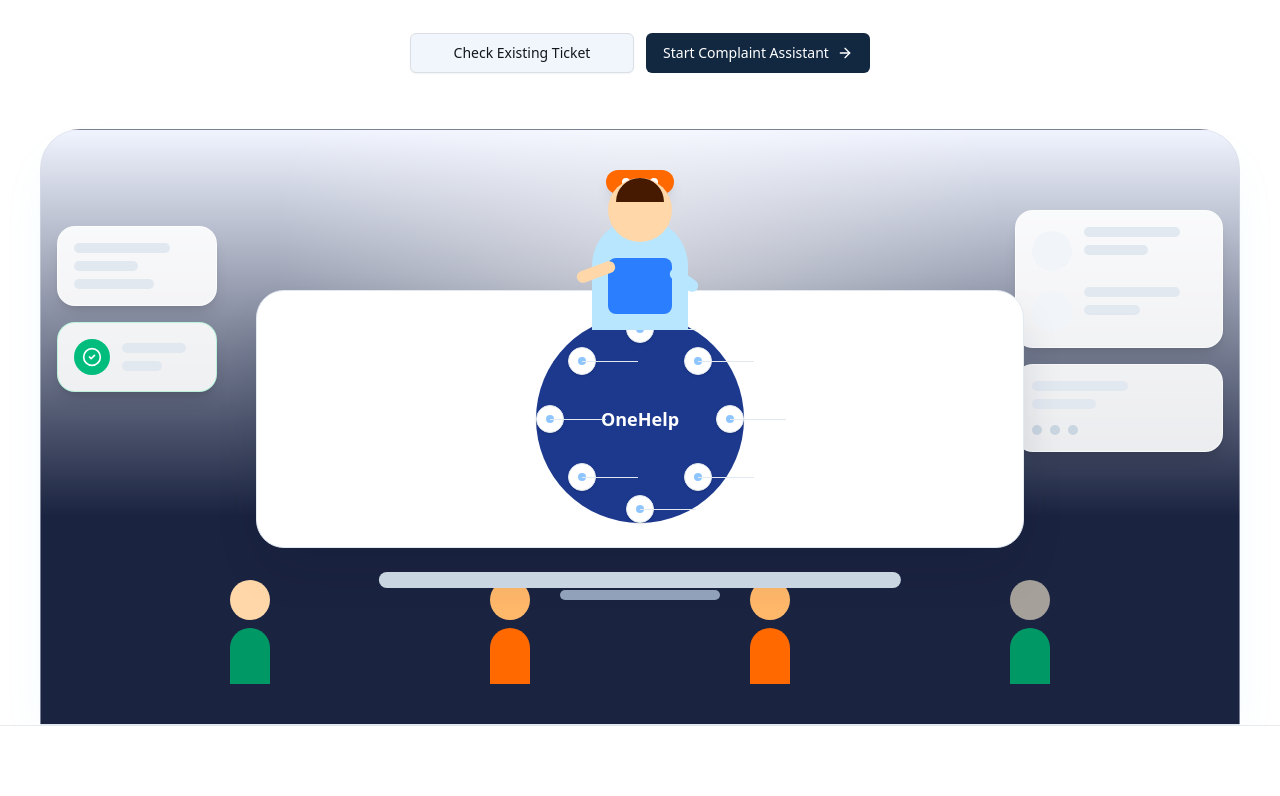
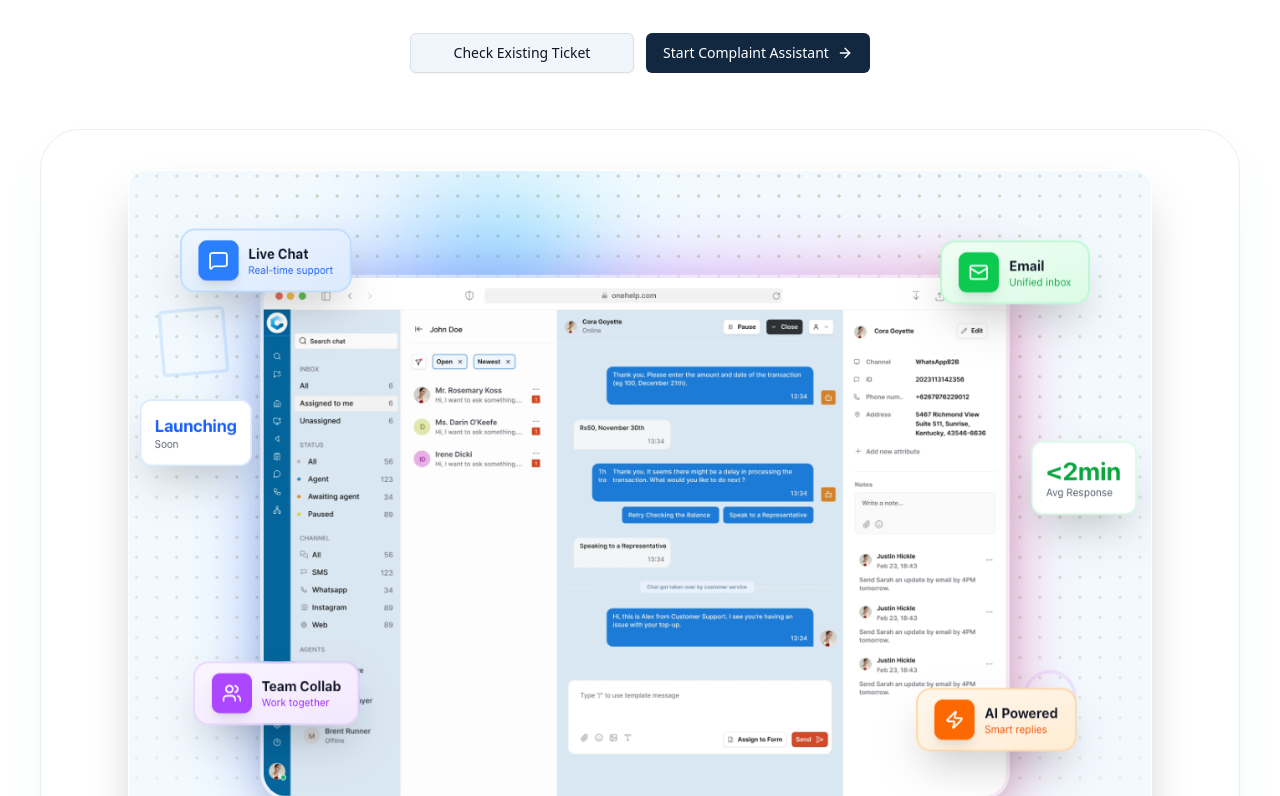
Before and after one commit to Hamdhan7/resolve, a Next.js app: page / in a window 1280 px wide. Shown: the part 364-1160 px from the top of the page. Built offline with nearby package versions, Linux system fonts and the light colour scheme.

Commit message:
fix: hero section background changed

```diff
--- a/app/page.tsx
+++ b/app/page.tsx
@@ -125,113 +125,16 @@
             </div>
           </div>
 
-          <div className="mt-14 overflow-hidden rounded-t-[2.5rem] border border-border/50 bg-[linear-gradient(180deg,#f0f4ff_0%,#1a2340_65%)] shadow-2xl shadow-primary/10 dark:border-white/10">
-            <div className="relative min-h-115 px-4 pt-10 sm:px-8 lg:px-12">
-              <div className="pointer-events-none absolute inset-x-0 top-0 h-56 bg-[radial-gradient(circle_at_center,rgba(255,255,255,0.45),transparent_60%)]" />
+          <div className="mt-14 overflow-hidden rounded-t-[2.5rem] border border-border/50 shadow-2xl shadow-primary/10 dark:border-white/10">
+            <div className="relative px-4 pt-10 pb-8 sm:px-8 lg:px-12 flex justify-center">
+              <div className="pointer-events-none absolute inset-x-0 top-0 h-56" />
 
-              <div className="absolute left-4 top-24 hidden w-40 space-y-4 xl:block">
-                <div className="rounded-2xl border border-white/60 bg-white/90 p-4 shadow-lg">
-                  <div className="space-y-2">
-                    <div className="h-2.5 w-24 rounded-full bg-slate-200" />
-                    <div className="h-2.5 w-16 rounded-full bg-slate-200" />
-                    <div className="h-2.5 w-20 rounded-full bg-slate-200" />
-                  </div>
-                </div>
-                <div className="flex items-center gap-3 rounded-2xl border border-emerald-200/70 bg-white/90 p-4 shadow-lg">
-                  <CheckCircle2 className="size-9 rounded-full bg-emerald-500 p-2 text-white" />
-                  <div className="space-y-2">
-                    <div className="h-2.5 w-16 rounded-full bg-slate-200" />
-                    <div className="h-2.5 w-10 rounded-full bg-slate-200" />
-                  </div>
-                </div>
-              </div>
-
-              <div className="absolute right-4 top-20 hidden w-52 space-y-4 xl:block">
-                <div className="rounded-2xl border border-white/60 bg-white/90 p-4 shadow-lg">
-                  <div className="space-y-4">
-                    <div className="flex items-start gap-3">
-                      <div className="mt-1 size-10 rounded-full bg-slate-100" />
-                      <div className="flex-1 space-y-2">
-                        <div className="h-2.5 w-24 rounded-full bg-slate-200" />
-                        <div className="h-2.5 w-16 rounded-full bg-slate-200" />
-                      </div>
-                    </div>
-                    <div className="flex items-start gap-3">
-                      <div className="mt-1 size-10 rounded-full bg-slate-100" />
-                      <div className="flex-1 space-y-2">
-                        <div className="h-2.5 w-24 rounded-full bg-slate-200" />
-                        <div className="h-2.5 w-14 rounded-full bg-slate-200" />
-                      </div>
-                    </div>
-                  </div>
-                </div>
-
-                <div className="rounded-2xl border border-white/60 bg-white/90 p-4 shadow-lg">
-                  <div className="space-y-2">
-                    <div className="h-2.5 w-24 rounded-full bg-slate-200" />
-                    <div className="h-2.5 w-16 rounded-full bg-slate-200" />
-                  </div>
-                  <div className="mt-4 flex gap-2">
-                    <div className="size-2.5 rounded-full bg-slate-300" />
-                    <div className="size-2.5 rounded-full bg-slate-300" />
-                    <div className="size-2.5 rounded-full bg-slate-300" />
-                  </div>
-                </div>
-              </div>
-
-              <div className="relative z-10 mx-auto flex max-w-5xl flex-col items-center pb-10">
-                <div className="relative flex w-full max-w-3xl items-end justify-center pb-8 pt-2">
-                  <div className="absolute top-0 z-20 rounded-2xl bg-orange-500 px-4 py-2 text-sm font-semibold text-white shadow-lg">
-                    <div className="flex items-center gap-1.5">
-                      <span className="size-2 rounded-full bg-white" />
-                      <span className="size-2 rounded-full bg-white" />
-                      <span className="size-2 rounded-full bg-white" />
-                    </div>
-                  </div>
-
-                  <div className="absolute top-12 z-20 flex h-28 w-24 items-start justify-center rounded-t-[3rem] bg-sky-200">
-                    <div className="absolute -top-10 size-16 rounded-full bg-orange-200">
-                      <div className="absolute left-2 top-0 h-6 w-12 rounded-b-2xl rounded-t-full bg-amber-950" />
-                    </div>
-                    <div className="absolute top-10 h-14 w-16 rounded-md bg-blue-500" />
-                    <div className="absolute -left-4 top-12 h-3 w-10 rotate-[-20deg] rounded-full bg-orange-200" />
-                    <div className="absolute -right-3 top-14 h-3 w-8 rotate-35 rounded-full bg-sky-200" />
-                  </div>
-
-                  <div className="relative mt-28 w-full rounded-[1.75rem] border border-slate-200 bg-white p-4 shadow-2xl shadow-slate-900/20 sm:p-6">
-                    <div className="mx-auto flex max-w-md items-center justify-center">
-                      <div className="relative flex aspect-square w-44 items-center justify-center rounded-full bg-blue-900 text-white sm:w-52">
-                        <span className="text-lg font-bold">OneHelp</span>
-                        {orbitNodeClasses.map((nodeClass) => (
-                          <div
-                            key={nodeClass}
-                            className={`absolute ${nodeClass} flex size-7 items-center justify-center rounded-full border border-slate-200 bg-white shadow-sm`}
-                          >
-                            <div className="size-2 rounded-full bg-blue-300" />
-                            <div className="absolute inset-1/2 h-px w-14 origin-left bg-slate-200 first:hidden" />
-                          </div>
-                        ))}
-                      </div>
-                    </div>
-                  </div>
-
-                  <div className="absolute -bottom-2 left-1/2 h-4 w-[68%] -translate-x-1/2 rounded-full bg-slate-300" />
-                  <div className="absolute -bottom-5 left-1/2 h-2.5 w-40 -translate-x-1/2 rounded-full bg-slate-400" />
-                </div>
-
-                <div className="grid w-full grid-cols-2 gap-4 sm:grid-cols-4">
-                  {figurePalette.map((person, index) => (
-                    <div
-                      key={index}
-                      className="flex flex-col items-center justify-end gap-2"
-                    >
-                      <div className={`size-10 rounded-full ${person.head}`} />
-                      <div
-                        className={`h-14 w-10 rounded-t-full ${person.body}`}
-                      />
-                    </div>
-                  ))}
-                </div>
+              <div className="relative z-10 w-full max-w-5xl rounded-2xl border border-white/20 shadow-2xl overflow-hidden bg-white/5 backdrop-blur-sm">
+                <img
+                  src="/hero-image.png"
+                  alt="OneHelp Dashboard"
+                  className="w-full h-auto object-cover"
+                />
               </div>
             </div>
           </div>
```
Also changed, not shown: public/hero-image.png (added).
